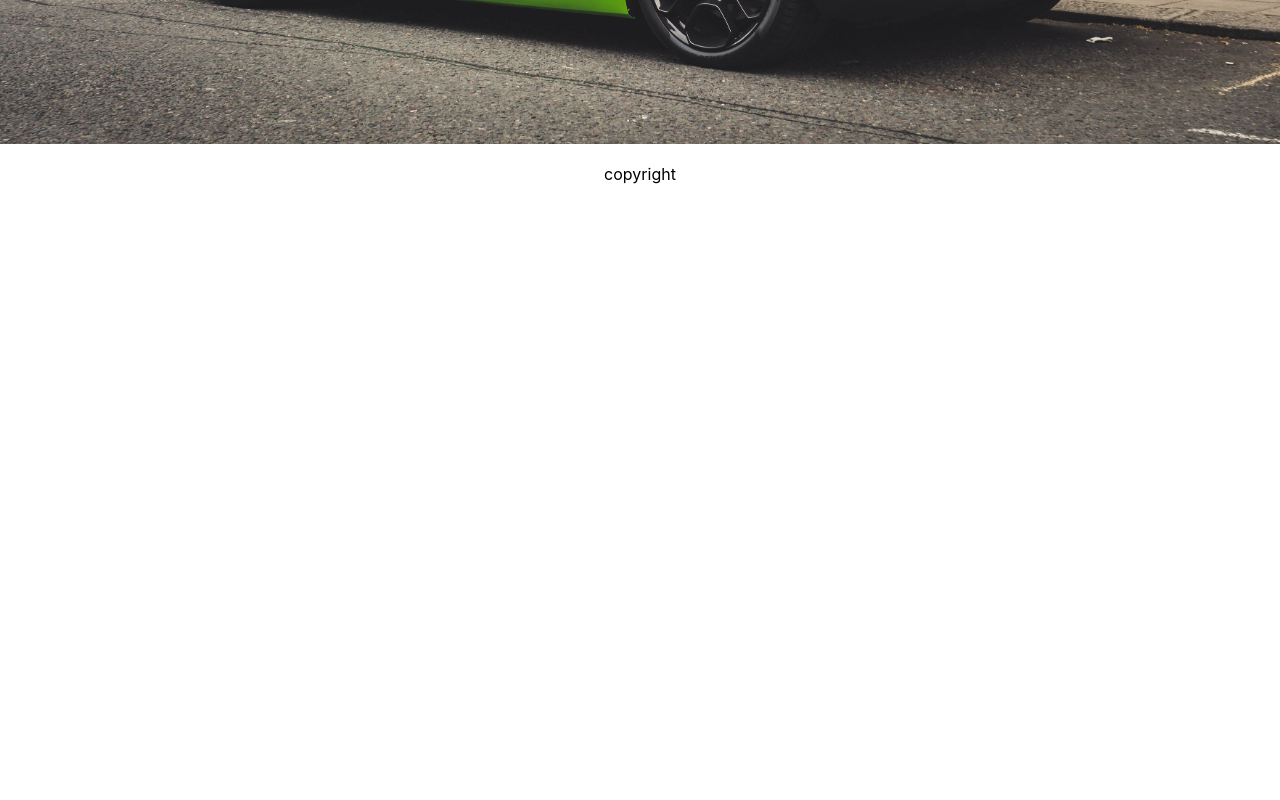
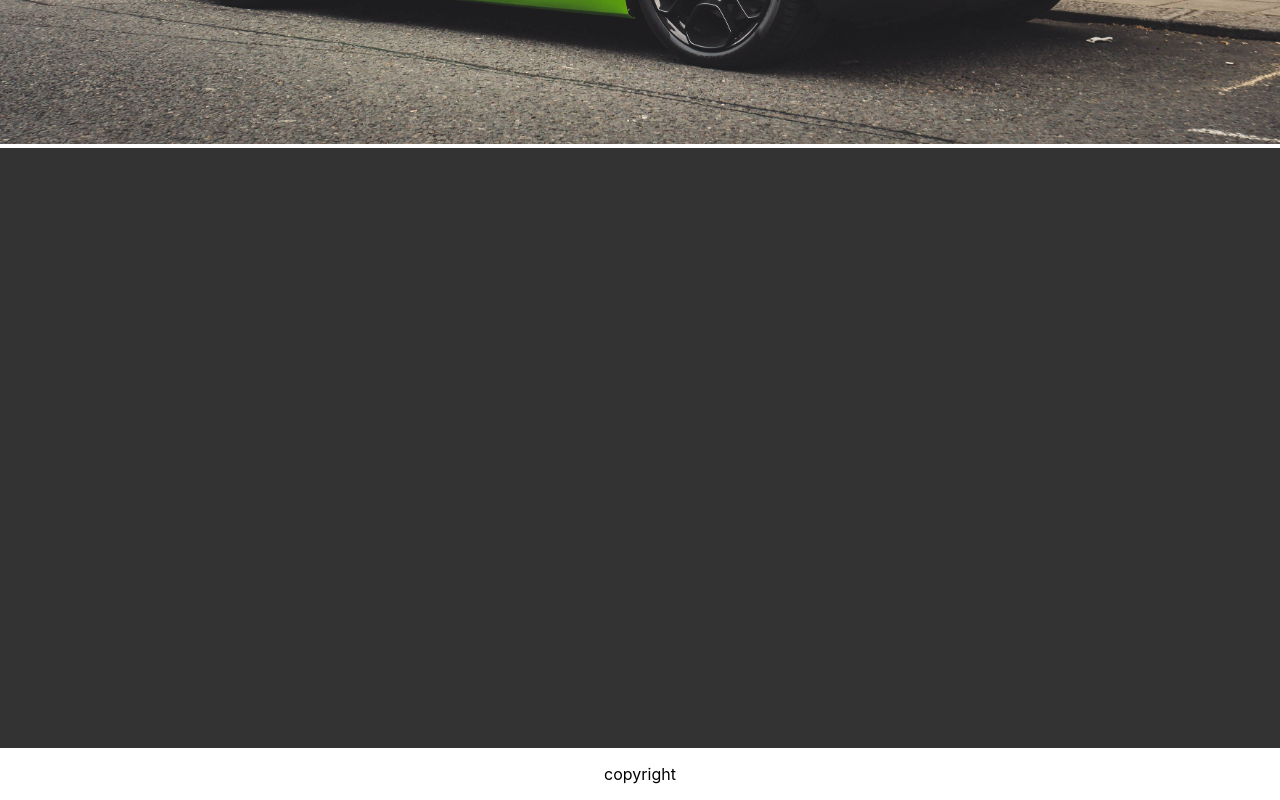
Before and after one commit to valensixx/react-homework-one, a React (Create React App) app: page / in a window 1280 px wide. Shown: the part 596-1396 px from the top of the page. Before the commit the page ends 800 px from the top, so only its background shows below. Built offline with nearby package versions, Linux system fonts and the light colour scheme.

Commit message:
home/content cmponent

```diff
--- a/src/App.js
+++ b/src/App.js
@@ -1,6 +1,7 @@
 import React from "react";
 import Menu from "./components/menu/Menu";
 import Header from "./components/header/Header";
+import Home from "./components/Pages/Home";
 import Footer from "./components/footer/Footer";
 //*create web page with components: menu, header, content and footer
 
@@ -9,6 +10,7 @@ export default function App(){
         <div>
             <Menu />
             <Header />
+            <Home />
             <Footer />
         </div>
     )
--- /dev/null
+++ b/src/components/Pages/Home.js
@@ -0,0 +1,11 @@
+import React from "react";
+
+export default function Home() {
+    return (
+        <div>
+            <div style={{height:'600px', background:'#333'}}>
+
+            </div>
+        </div>
+    );
+};
```
